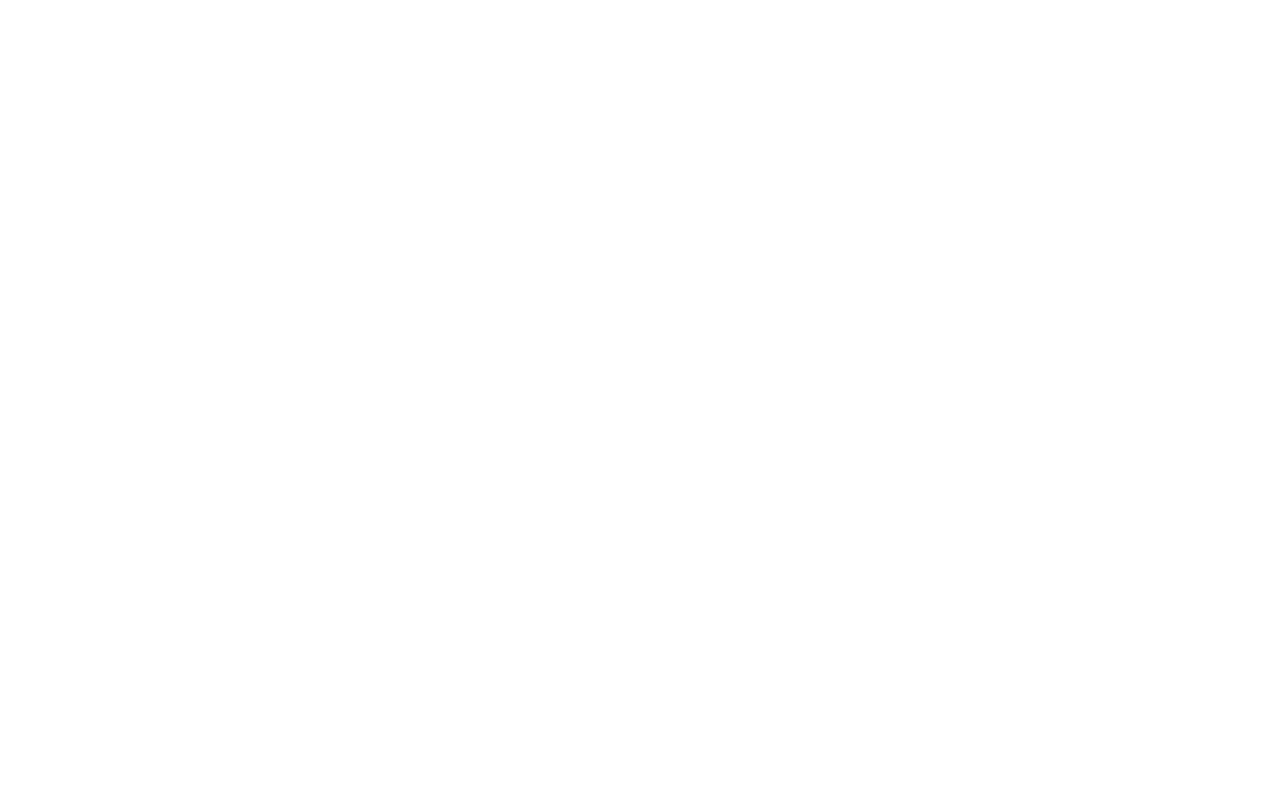
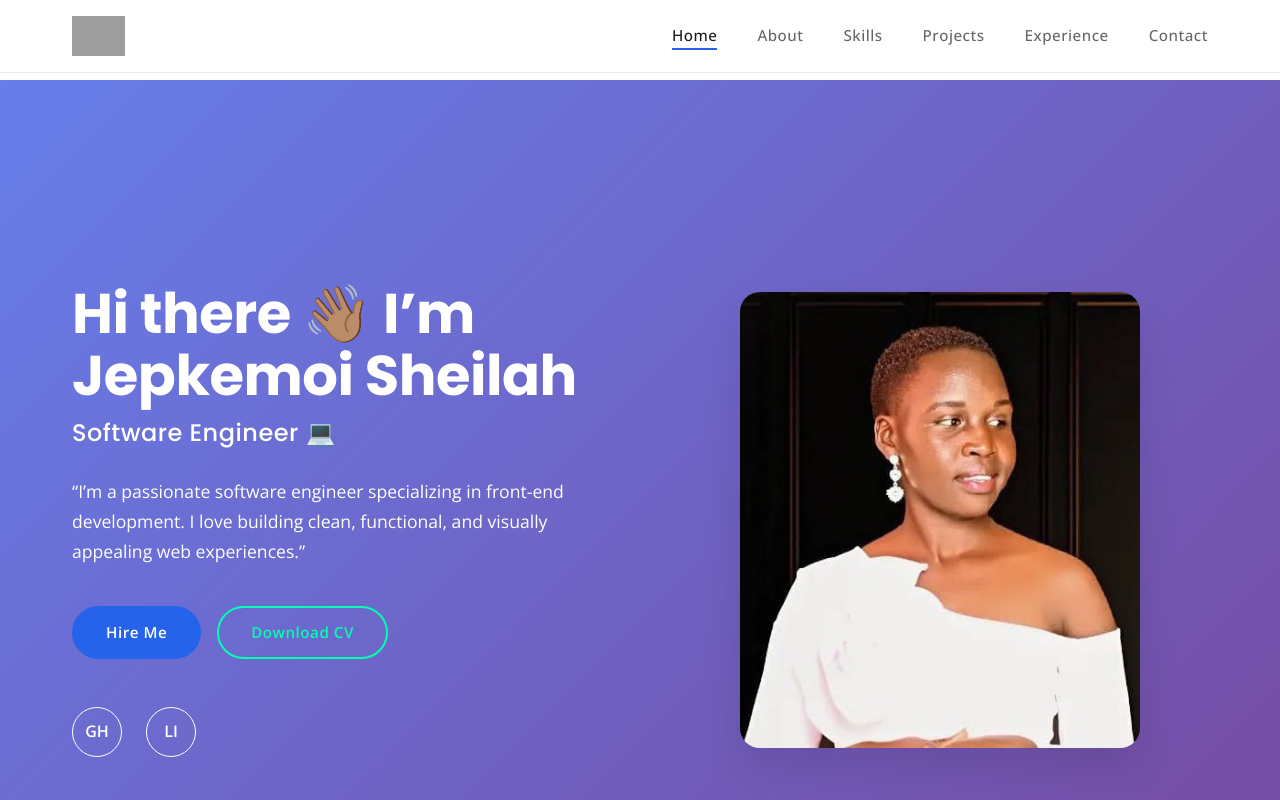
Before and after one commit to jepkemoi-sheilah1/my-personal-website, a React (Vite) app: page / in a window 1280 px wide. Shown: the top 800 px of the page. Built offline with nearby package versions, Linux system fonts and the light colour scheme; grey boxes are pictures that could not be loaded.

Commit message:
Fix deployment: remove base path for GitHub Pages root deployment

```diff
--- a/src/App.jsx
+++ b/src/App.jsx
@@ -11,7 +11,7 @@
 
 function App() {
   return (
-    <Router basename="/my-personal-website/">
+    <Router basename="/">
       <div className="App">
         <Header />
         <Routes>
--- a/src/components/Hero.jsx
+++ b/src/components/Hero.jsx
@@ -16,8 +16,8 @@
             <h2>Software Engineer 💻</h2>
             <p>“I’m a passionate software engineer specializing in front-end development. I love building clean, functional, and visually appealing web experiences.”</p>
             <div className="hero-buttons">
-              <a href="/contact" className="btn btn-primary">Hire Me</a>
-              <a href="/my-personal-website/cv.pdf" className="btn btn-secondary" download>Download CV</a>
+            <a href="/contact" className="btn btn-primary">Hire Me</a>
+              <a href="/cv.pdf" className="btn btn-secondary" download>Download CV</a>
             </div>
             <div className="hero-social">
               <div className="social-links">
@@ -37,7 +37,7 @@
             </div>
           </div>
           <div className="hero-image">
-            <img src="/my-personal-website/portfolio-image.jpg" alt="Jepkemoi Sheilah" />
+            <img src="/portfolio-image.jpg" alt="Jepkemoi Sheilah" />
           </div>
         </div>
       </div>
--- a/vite.config.js
+++ b/vite.config.js
@@ -4,5 +4,5 @@
 // https://vitejs.dev/config/
 export default defineConfig({
   plugins: [react()],
-  base: "/my-personal-website/",
+  base: "/",
 })
```
Also changed, not shown: 9 other files (tests, documents, lock files or other folders).
